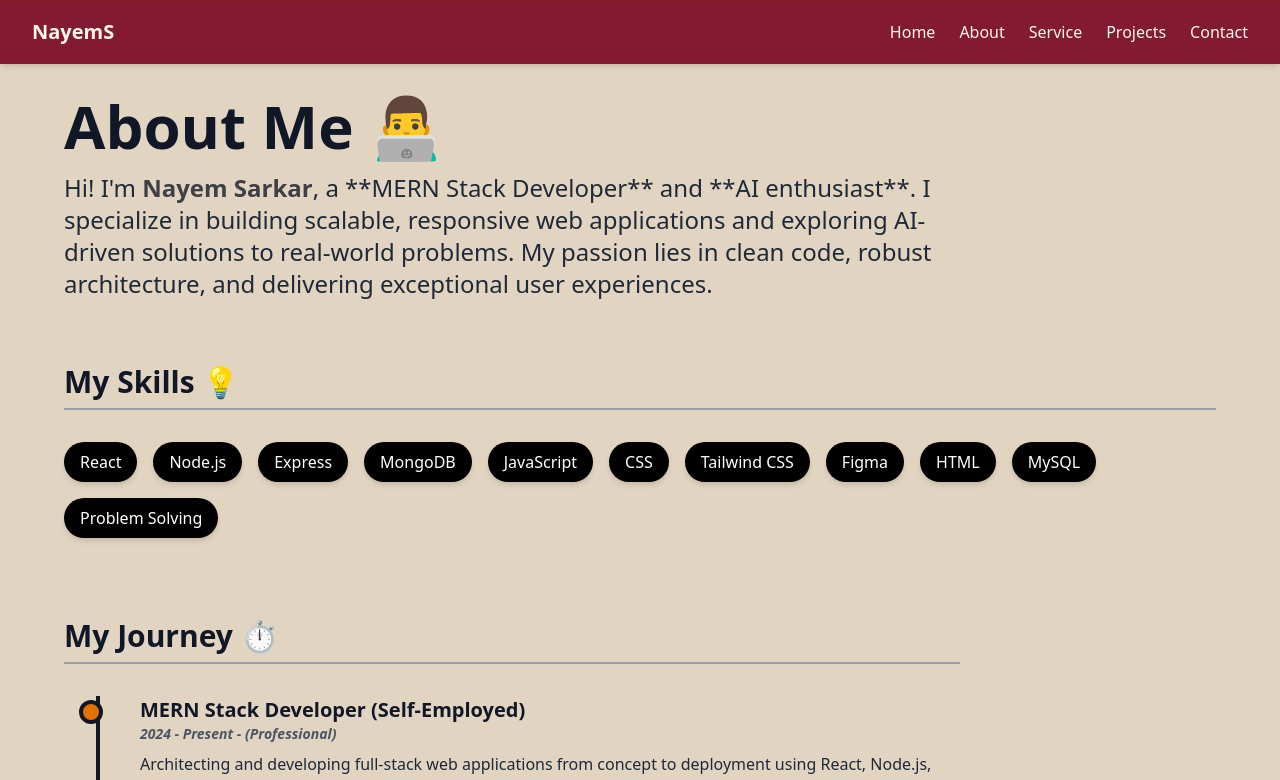
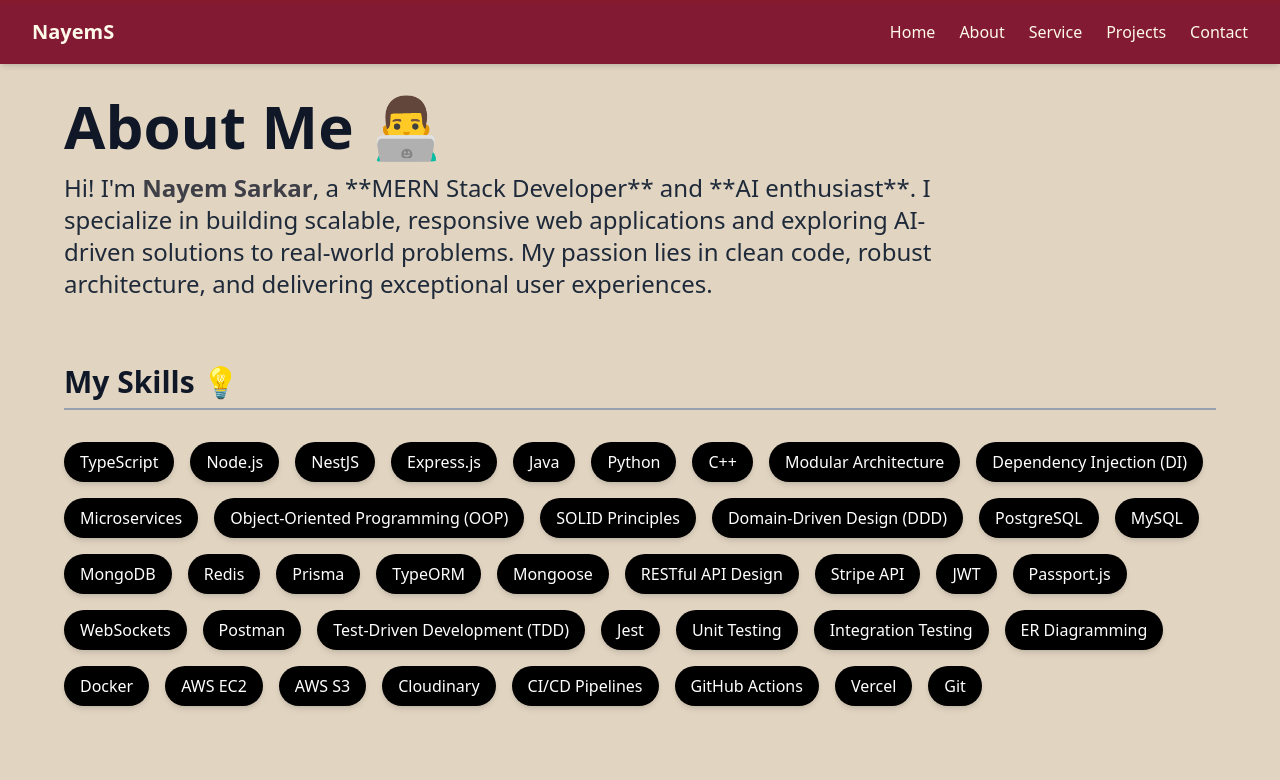
Before and after one commit to Nsarkar-XLR8/PortFolio, a React (Vite) app in the folder client/: page /about in a window 1280 px wide. Shown: the top 780 px of the page. Built offline with nearby package versions, Linux system fonts and the light colour scheme.

Commit message:
Enhance skills and experience sections in About page
Updated skills list and enhanced experience details for a more comprehensive professional portfolio.

```diff
--- a/client/src/pages/About.jsx
+++ b/client/src/pages/About.jsx
@@ -5,19 +5,68 @@ import { motion } from "framer-motion";
 const generateStableKey = (str, index) => `${str.toLowerCase().replace(/[^a-z0-9]/g, '-')}-${index}`;
 
 const skills = [
-  "React", "Node.js", "Express", "MongoDB", "JavaScript", "CSS",
-  "Tailwind CSS", "Figma", "HTML", "MySQL", "Problem Solving"
+  // Languages & Frameworks
+  "TypeScript",
+  "Node.js",
+  "NestJS",
+  "Express.js",
+  "Java",
+  "Python",
+  "C++",
+
+  // Backend Architecture
+  "Modular Architecture",
+  "Dependency Injection (DI)",
+  "Microservices",
+  "Object-Oriented Programming (OOP)",
+  "SOLID Principles",
+  "Domain-Driven Design (DDD)",
+
+  // Data Layer
+  "PostgreSQL",
+  "MySQL",
+  "MongoDB",
+  "Redis",
+  "Prisma",
+  "TypeORM",
+  "Mongoose",
+
+  // API & Integration
+  "RESTful API Design",
+  "Stripe API",
+  "JWT",
+  "Passport.js",
+  "WebSockets",
+  "Postman",
+
+  // Reliability & Testing
+  "Test-Driven Development (TDD)",
+  "Jest",
+  "Unit Testing",
+  "Integration Testing",
+  "ER Diagramming",
+
+  // Cloud & DevOps
+  "Docker",
+  "AWS EC2",
+  "AWS S3",
+  "Cloudinary",
+  "CI/CD Pipelines",
+  "GitHub Actions",
+  "Vercel",
+  "Git"
 ];
+
 
 // FIX 1: Enhanced experience data for a professional portfolio
 const experience = [
-  { year: "2024 - Present", role: "MERN Stack Developer (Self-Employed)", type: "Professional", description: "Architecting and developing full-stack web applications from concept to deployment using React, Node.js, and MongoDB. Focusing on scalability and modern best practices." },
+  { year: "2024 - Present", role: "Software Engineer & BackEnd Architect", type: "Professional", description: "Architecting and developing backend web applications from concept to deployment. Focusing on scalability and modern best practices." },
   { year: "2020 - 2025", role: "B.Sc. in Computer Science & Engineering", type: "Academic", description: "Graduated with honors, focusing on Data Structures, Algorithms, and Advanced Web Technologies. Developed multiple AI and full-stack projects." },
   { year: "2017 - 2019", role: "Higher Secondary Education (College)", type: "Academic", description: "Strong foundation in Physics and Mathematics." },
 ];
 
 const achievements = [
-  "Built  full-stack web applications with MERN stack. ",
+  "Built web & app with backend stack. ",
   "CSE Project Show Champions in Spring '24 & Spring '25 for innovative solutions.",
   "Completed 100+ coding challenges on **HackerRank** (Problem Solving domain).",
 ];
```
